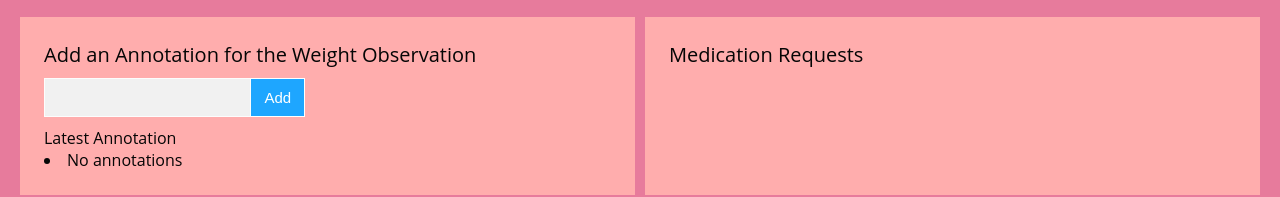
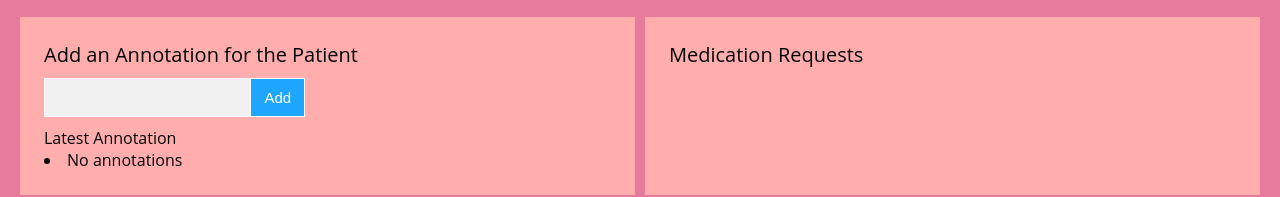
Before and after one commit to segejung/FHIR-Health-Informatics, a plain HTML site: page index.html in a window 1280 px wide. Shown: the part 281-478 px from the top of the page. Drawn offline with Linux system fonts and the light colour scheme.

Commit message:
Update index.html

```diff
--- a/index.html
+++ b/index.html
@@ -50,7 +50,7 @@
       <div class="big-card">
         <div class="card">
           <div class="title">
-            Add an Annotation for the Weight Observation
+            Add an Annotation for the Patient
           </div>
         <span>  <input class="annotation-box" id="annotation">
           <button class="annotation-button" id="add">Add</button></span>
```
